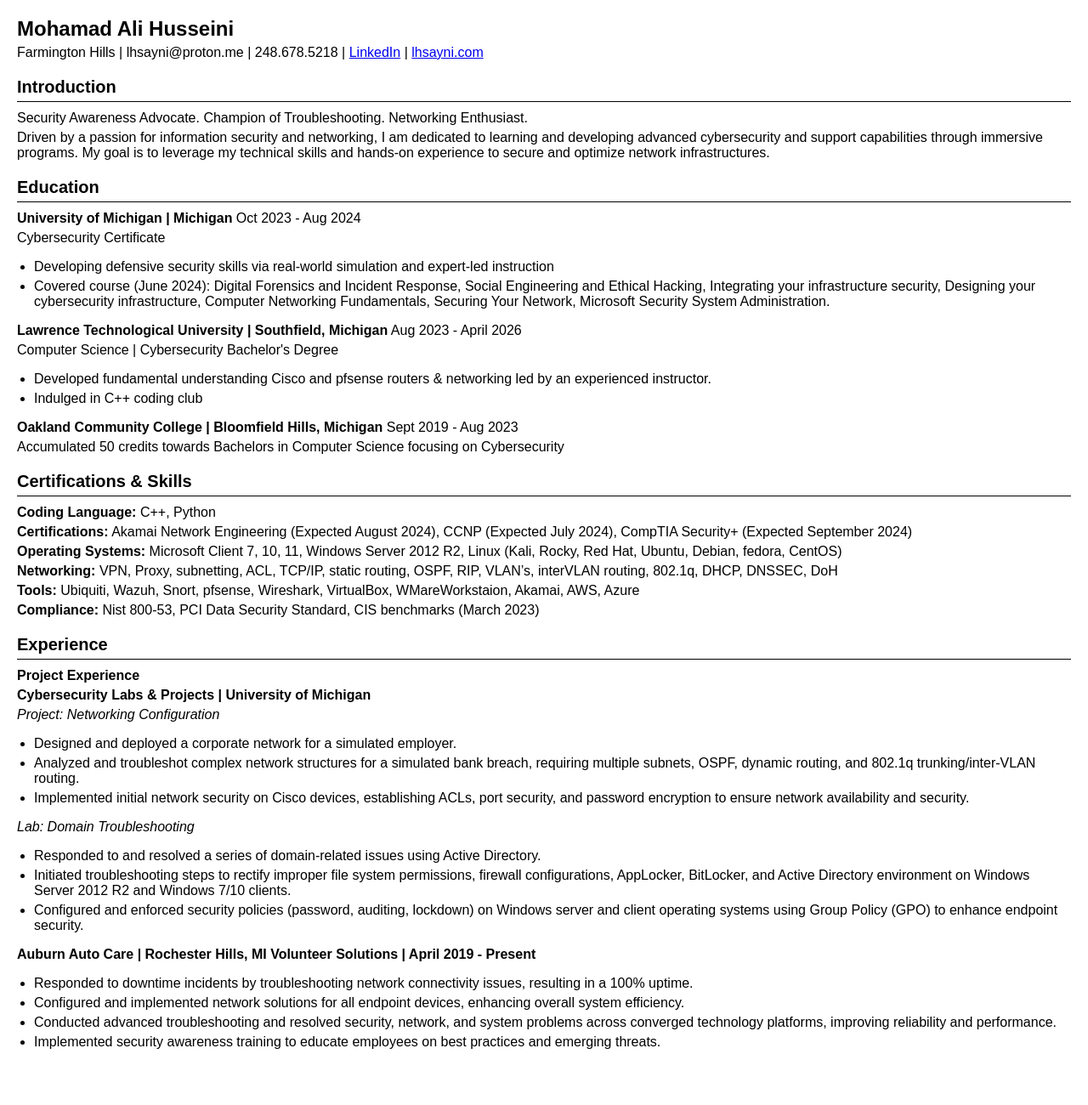
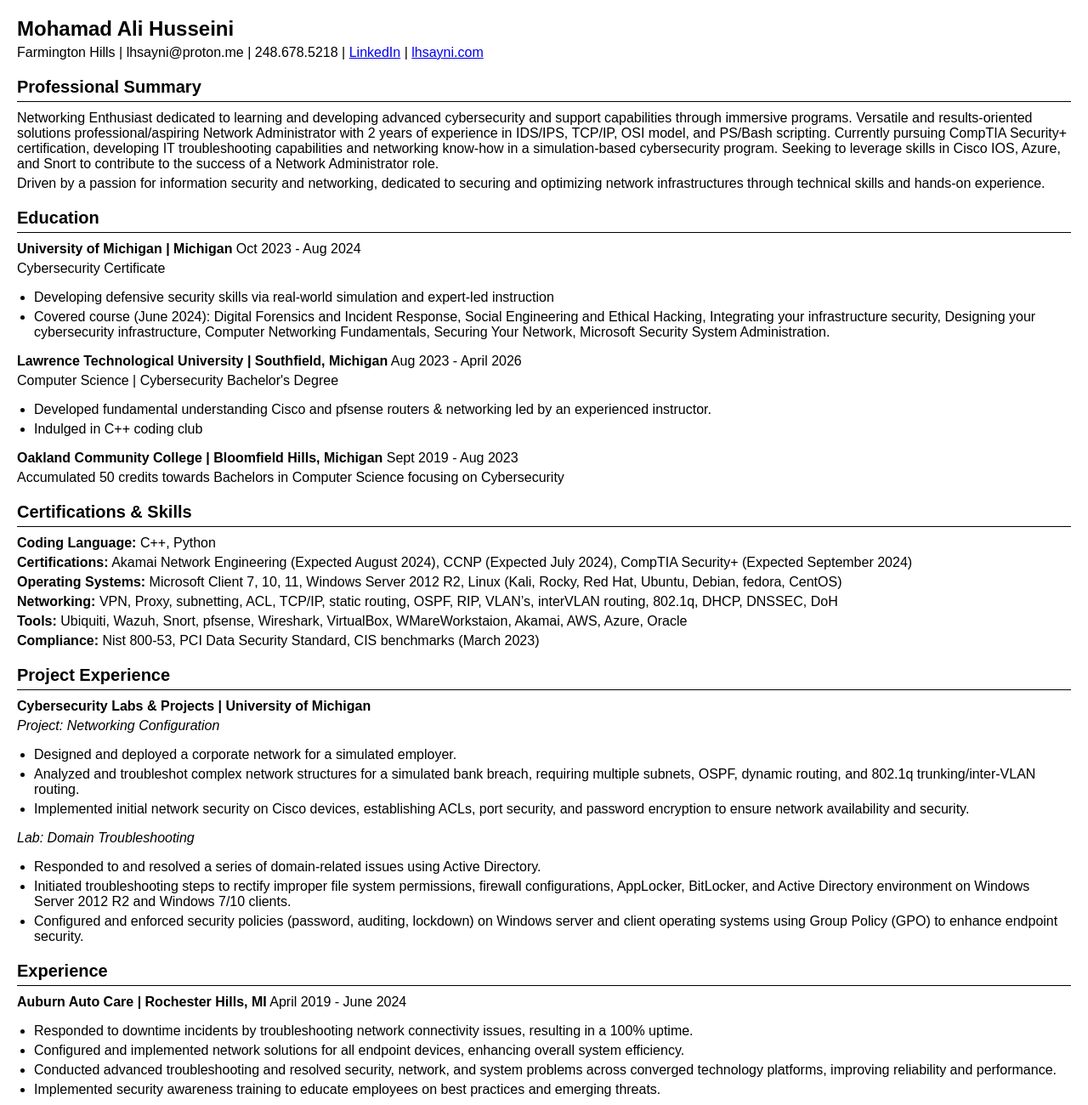
Before and after one commit to GenMoe/Introduction, a plain HTML site: page index.html in a window 1280 px wide. Shown: the whole page at 85% size. Before the commit the page ends 1255 px from the top, so only its background shows below. Drawn offline with Linux system fonts and the light colour scheme.

Commit message:
Update index.html

```diff
--- a/index.html
+++ b/index.html
@@ -39,9 +39,9 @@
         <p>Farmington Hills | lhsayni@proton.me | 248.678.5218 | <a href="https://www.linkedin.com/in/g-pdpz/">LinkedIn</a> | <a href="http://lhsayni.com">lhsayni.com</a></p>
     </div>
     <div class="section">
-        <h2>Introduction</h2>
-        <p>Security Awareness Advocate. Champion of Troubleshooting. Networking Enthusiast.</p>
-        <p>Driven by a passion for information security and networking, I am dedicated to learning and developing advanced cybersecurity and support capabilities through immersive programs. My goal is to leverage my technical skills and hands-on experience to secure and optimize network infrastructures.</p>
+        <h2>Professional Summary</h2>
+        <p>Networking Enthusiast dedicated to learning and developing advanced cybersecurity and support capabilities through immersive programs. Versatile and results-oriented solutions professional/aspiring Network Administrator with 2 years of experience in IDS/IPS, TCP/IP, OSI model, and PS/Bash scripting. Currently pursuing CompTIA Security+ certification, developing IT troubleshooting capabilities and networking know-how in a simulation-based cybersecurity program. Seeking to leverage skills in Cisco IOS, Azure, and Snort to contribute to the success of a Network Administrator role.</p>
+        <p>Driven by a passion for information security and networking, dedicated to securing and optimizing network infrastructures through technical skills and hands-on experience.</p>
     </div>
     <div class="section">
         <h2>Education</h2>
@@ -66,12 +66,11 @@
         <p><strong>Certifications:</strong> Akamai Network Engineering (Expected August 2024), CCNP (Expected July 2024), CompTIA Security+ (Expected September 2024)</p>
         <p><strong>Operating Systems:</strong> Microsoft Client 7, 10, 11, Windows Server 2012 R2, Linux (Kali, Rocky, Red Hat, Ubuntu, Debian, fedora, CentOS)</p>
         <p><strong>Networking:</strong> VPN, Proxy, subnetting, ACL, TCP/IP, static routing, OSPF, RIP, VLAN’s, interVLAN routing, 802.1q, DHCP, DNSSEC, DoH</p>
-        <p><strong>Tools:</strong> Ubiquiti, Wazuh, Snort, pfsense, Wireshark, VirtualBox, WMareWorkstaion, Akamai, AWS, Azure</p>
+        <p><strong>Tools:</strong> Ubiquiti, Wazuh, Snort, pfsense, Wireshark, VirtualBox, WMareWorkstaion, Akamai, AWS, Azure, Oracle</p>
         <p><strong>Compliance:</strong> Nist 800-53, PCI Data Security Standard, CIS benchmarks (March 2023)</p>
     </div>
     <div class="section">
-        <h2>Experience</h2>
-        <p><strong>Project Experience</strong></p>
+        <h2>Project Experience</h2>
         <p><strong>Cybersecurity Labs & Projects | University of Michigan</strong></p>
         <p><em>Project: Networking Configuration</em></p>
         <ul>
@@ -85,7 +84,10 @@
             <li>Initiated troubleshooting steps to rectify improper file system permissions, firewall configurations, AppLocker, BitLocker, and Active Directory environment on Windows Server 2012 R2 and Windows 7/10 clients.</li>
             <li>Configured and enforced security policies (password, auditing, lockdown) on Windows server and client operating systems using Group Policy (GPO) to enhance endpoint security.</li>
         </ul>
-        <p><strong>Auburn Auto Care | Rochester Hills, MI Volunteer Solutions | April 2019 - Present</strong></p>
+    </div>
+    <div class="section">
+        <h2>Experience</h2>
+        <p><strong>Auburn Auto Care | Rochester Hills, MI</strong> April 2019 - June 2024</p>
         <ul>
             <li>Responded to downtime incidents by troubleshooting network connectivity issues, resulting in a 100% uptime.</li>
             <li>Configured and implemented network solutions for all endpoint devices, enhancing overall system efficiency.</li>
```
